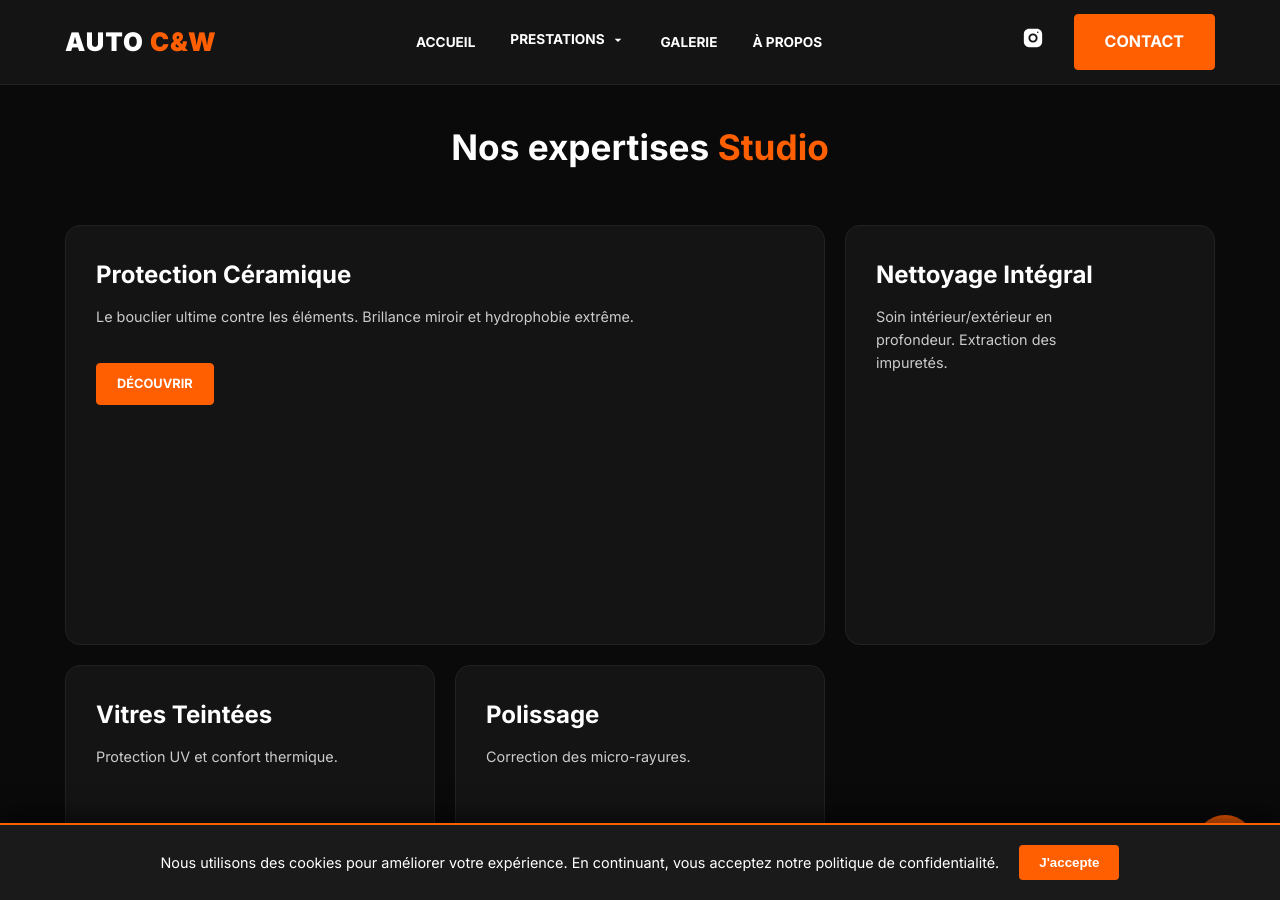
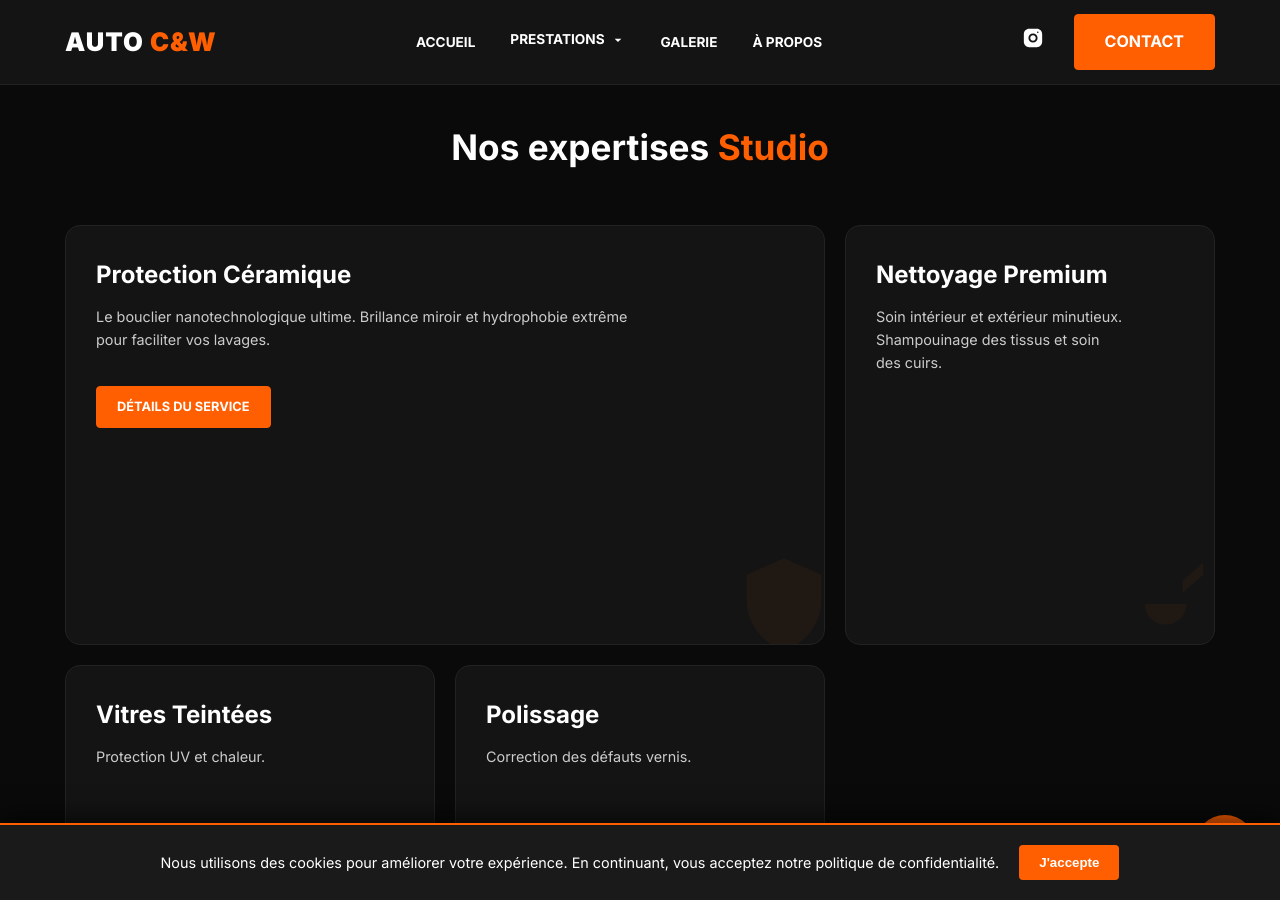
Before and after one commit to DuvalDVL/autocw, a Jekyll site: the page built from index.html, in a window 1280 px wide and 900 px high, scrolled down 776 px. Built offline with Jekyll 4.4.1, drawn with Linux system fonts in a browser that asks for light colours; some of the changed text lies outside the part shown.

Commit message:
Update index.html

```diff
--- a/index.html
+++ b/index.html
@@ -27,26 +27,64 @@
   <div class="container">
     <h2 class="section-title">Nos expertises <span class="text-orange">Studio</span></h2>
     <div class="bento-grid">
+
       <div class="bento-item bento-main">
-        <h3>Protection Céramique</h3>
-        <p>Le bouclier ultime contre les éléments. Brillance miroir et hydrophobie extrême.</p>
-        <a href="{{ site.baseurl }}/services/detailing-esthetique-protection-ceramique-sallanches/" class="btn btn-orange-small">Découvrir</a>
+        <div class="bento-content">
+          <h3>Protection Céramique</h3>
+          <p>Le bouclier nanotechnologique ultime. Brillance miroir et hydrophobie extrême pour faciliter vos lavages.</p>
+          <a href="{{ site.baseurl }}/services/detailing-esthetique-protection-ceramique-sallanches/" class="btn btn-orange-small">Détails du service</a>
+        </div>
+        <svg class="bento-icon-bg" viewBox="0 0 24 24"><path d="M12,1L3,5V11C3,16.55 6.84,21.74 12,23C17.16,21.74 21,16.55 21,11V5L12,1Z"/></svg>
       </div>
 
       <div class="bento-item bento-tall">
-        <h3>Nettoyage Intégral</h3>
-        <p>Soin intérieur/extérieur en profondeur. Extraction des impuretés.</p>
+        <div class="bento-content">
+          <h3>Nettoyage Premium</h3>
+          <p>Soin intérieur et extérieur minutieux. Shampouinage des tissus et soin des cuirs.</p>
+        </div>
+        <svg class="bento-icon-bg" viewBox="0 0 24 24"><path d="M19,2L14,6.5V9.5L19,5V2M15,12A5,5 0 0,1 10,17A5,5 0 0,1 5,12Z"/></svg>
       </div>
 
       <div class="bento-item">
         <h3>Vitres Teintées</h3>
-        <p>Protection UV et confort thermique.</p>
+        <p>Protection UV et chaleur.</p>
       </div>
 
       <div class="bento-item">
         <h3>Polissage</h3>
-        <p>Correction des micro-rayures.</p>
+        <p>Correction des défauts vernis.</p>
       </div>
     </div>
   </div>
 </section>
+
+<section class="section-padding" style="background: #080808;">
+  <div class="container">
+    <div style="display: flex; justify-content: space-between; align-items: flex-end; margin-bottom: 40px;">
+      <h2 style="margin: 0; color: #fff;">Réalisations <span class="text-orange">Récentes</span></h2>
+      <a href="{{ site.baseurl }}/galerie/" class="text-orange" style="font-weight: 700;">Voir la galerie →</a>
+    </div>
+    <div class="home-gallery-grid">
+      <div class="gallery-thumb"><img src="{{ site.baseurl }}/assets/img/studio-detailing-auto-cw-prestation-qualite.webp" alt="Réalisation Detailing" loading="lazy"></div>
+      <div class="gallery-thumb"><img src="{{ site.baseurl }}/assets/img/detailing-auto-sallanches-ceramique-ppf-auto-cw.webp" alt="Protection Carrosserie" loading="lazy"></div>
+      <div class="gallery-thumb"><img src="{{ site.baseurl }}/assets/img/prestations-detailing-sallanches-ceramique.webp" alt="Polissage Automobile" loading="lazy"></div>
+    </div>
+  </div>
+</section>
+
+<section class="section-padding">
+  <div class="container">
+    <div class="local-expertise text-center" style="text-align: center; background: #0d0d0d; padding: 50px; border-radius: 20px; border: 1px solid #1a1a1a;">
+      <h2>Votre Studio Detailing en <span class="text-orange">Haute-Savoie</span></h2>
+      <p>Situé à Sallanches, Auto C&W intervient pour les passionnés des Pays du Mont-Blanc :</p>
+      <div style="margin-top: 30px;">
+        <span class="city-tag">Megève</span>
+        <span class="city-tag">Chamonix</span>
+        <span class="city-tag">Combloux</span>
+        <span class="city-tag">Saint-Gervais</span>
+        <span class="city-tag">Passy</span>
+        <span class="city-tag">Cluses</span>
+      </div>
+    </div>
+  </div>
+</section>
```
Also changed, not shown: other parts of index.html (+1 -1 lines).
